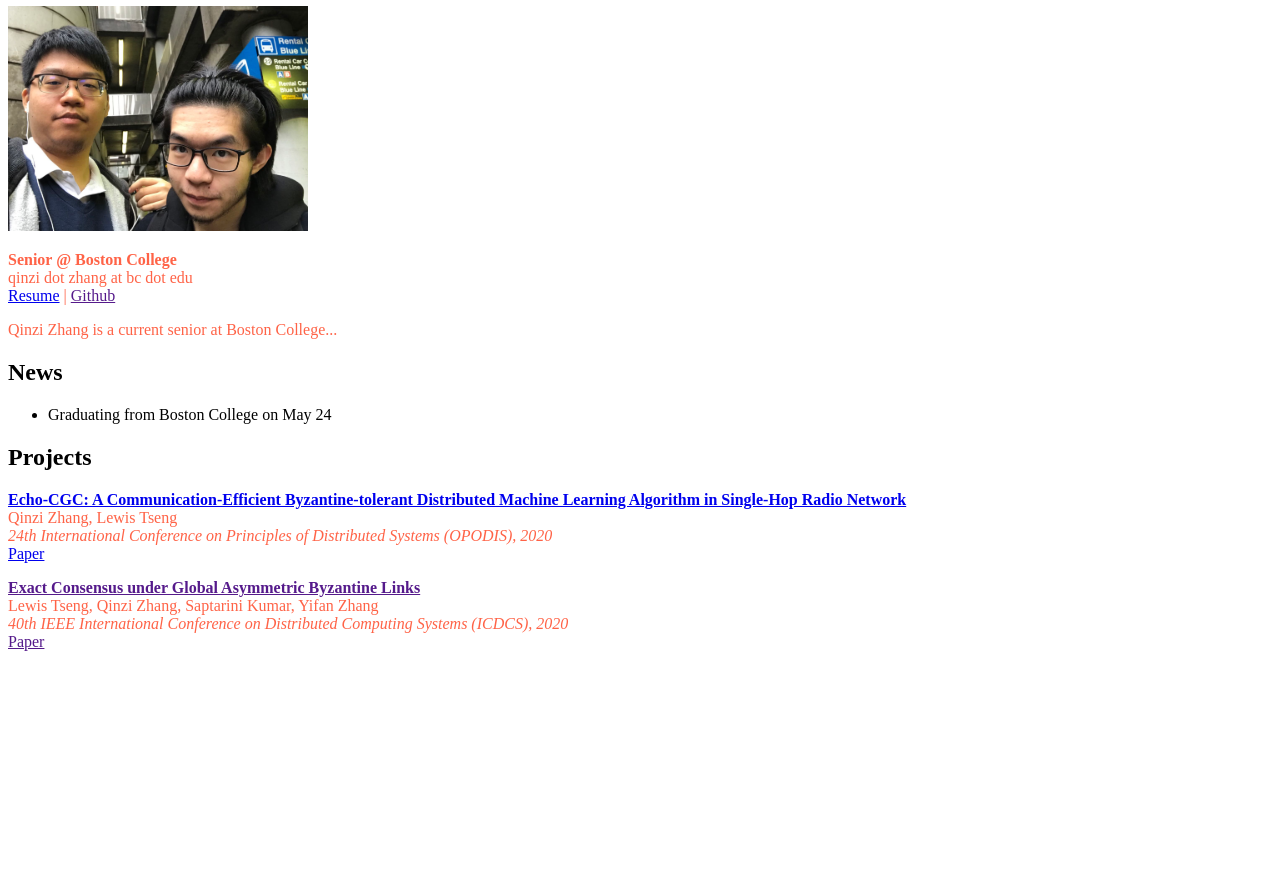
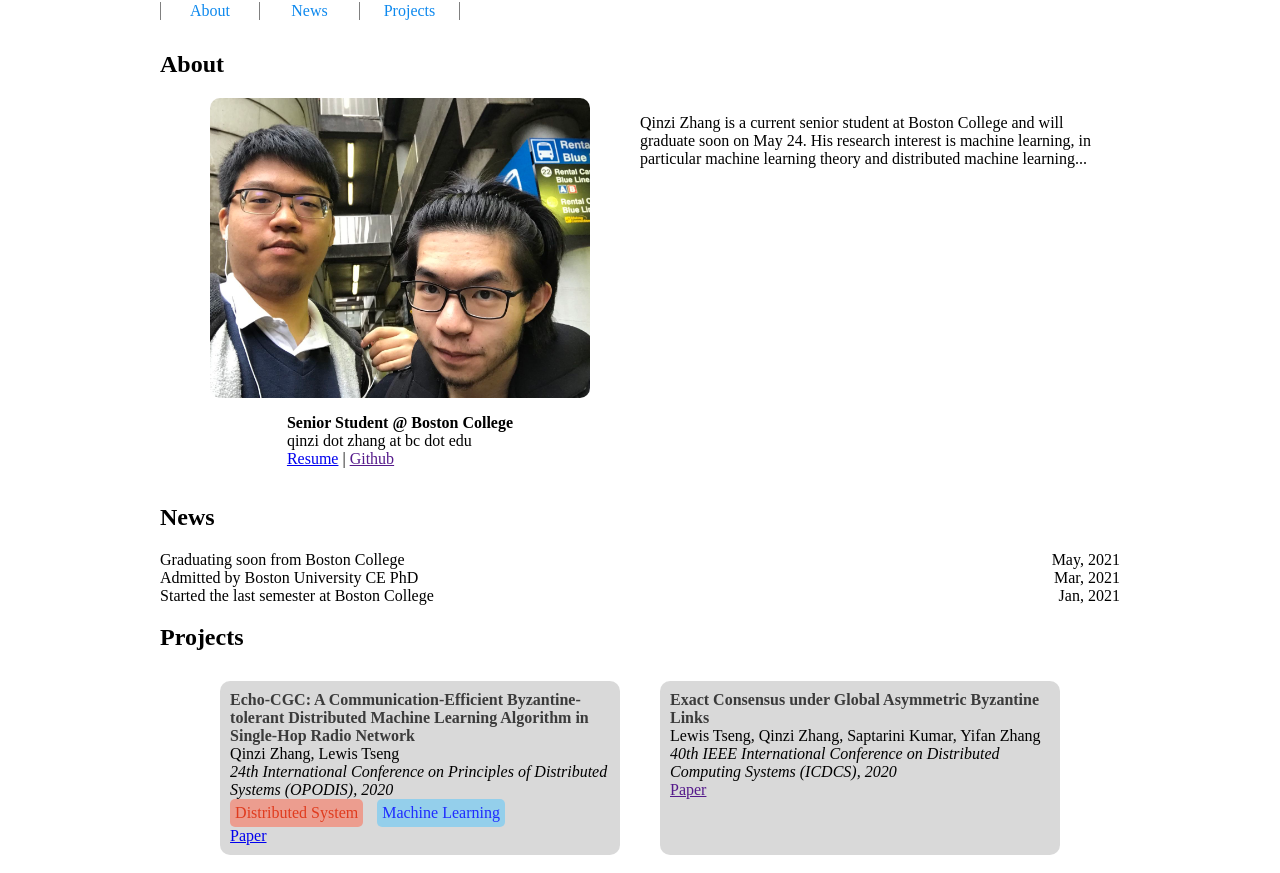
Before and after one commit to ZQZCalin/personal-page, a plain HTML site: page index.html in a window 1280 px wide. Shown: the part 89-962 px from the top of the page. Before the commit the page ends 800 px from the top, so only its background shows below. Drawn offline with Linux system fonts and the light colour scheme.

Commit message:
Basic CSS

```diff
--- a/index.html
+++ b/index.html
@@ -2,71 +2,94 @@
 <html lang=en-US>
 <head>
     <title>Qinzi Zhang Personal Webpage</title>
-    <link href="/static/style.css" rel="stylesheet">
+    <link href="./static/style.css" rel="stylesheet">
+    <link href="./static/home.css" rel="stylesheet">
     <meta name="viewport" content="width=device-width, initial_scale=1.0">
 </head>
 
 <body>
+    <div class="container">
+        <!-- Header -->
+        <header class="">
+            <h1>Welcome to Qinzi's Personal Website!</h1>
+        </header>
+
         <!-- Navigation Bar -->
-    <nav>
-        <a href="#section-about">About</a> |
-        <a href="#section-news">News</a> |
-        <a href="#section-projects">Projects</a>
+        <nav class="">
+            <ul>
+                <li><a href="#section-about">About</a></li>
+                <li><a href="#section-news">News</a></li>
+                <li><a href="#section-projects">Projects</a></li>
+            </ul>
         </nav>
 
         <!-- About -->
         <section id="section-about">
-        <header>
-            <h1>Qinzi Zhang</h1>
-            <img src="./image/Qinzi_Peilin.jpg" alt="A picture of me and Peilin" width="300">
+            <h1>About</h1>
+            <div class="row">
+                <div class="col-6 vertical-flex">
+                    <img id="portfolio" src="./image/Qinzi_Peilin.jpg" alt="A picture of me and Peilin">
                     <p>
-                <b>Senior @ Boston College</b> <br>
+                        <b>Senior Student @ Boston College</b> <br>
                         qinzi dot zhang at bc dot edu <br>
                         <a href="Resume.pdf">Resume</a> |
                         <a href="">Github</a>
                     </p>
-        </header>
-        <p>
-            Qinzi Zhang is a current senior at Boston College...
+                </div>
+                <p class="col-6">
+                    Qinzi Zhang is a current senior student at Boston College and will graduate soon
+                    on May 24. His research interest is machine learning, in particular machine learning
+                    theory and distributed machine learning...
                 </p>
+            </div>
         </section>
 
         <!-- News -->
         <section id="section-news">
             <h1>News</h1>
-        <ul>
-            <li>Graduating from Boston College on May 24</li>
+            <div class="row">
+                <ul class="col-8">
+                    <li>Graduating soon from Boston College</li>
+                    <li>Admitted by Boston University CE PhD</li>
+                    <li>Started the last semester at Boston College</li>
                 </ul>
+                <ul class="col-4">
+                    <li>May, 2021</li>
+                    <li>Mar, 2021</li>
+                    <li>Jan, 2021</li>
+                </ul>
+            </div>
         </section>
 
         <!-- Projects -->
         <section id="section-projects">
             <h1>Projects</h1>
 
+            <div id="flex-row" class="row">
                 <!-- Project 1: Echo-CGC -->
-        <section>
-            <p>
-                <a href="echo_CGC.html">
-                    <b>Echo-CGC: A Communication-Efficient Byzantine-tolerant
-                    Distributed Machine Learning Algorithm in Single-Hop Radio Network</b>
+                <section class="project col-5">
+                    <a href="echo_CGC.html" class="project-link">
+                        Echo-CGC: A Communication-Efficient Byzantine-tolerant
+                        Distributed Machine Learning Algorithm in Single-Hop Radio Network
                     </a> <br>
                     Qinzi Zhang, Lewis Tseng <br>
                     <i>24th International Conference on Principles of Distributed Systems (OPODIS), 2020</i> <br>
+                    <span class="tag distributed-systems">Distributed System</span>
+                    <span class="tag machine-learning">Machine Learning</span> <br>
                     <a href="https://arxiv.org/abs/2011.07447">Paper</a>
-            </p>
                 </section>
 
                 <!-- Project 2: Link Failure -->
-        <section>
-            <p>
-                <a href="">
-                    <b>Exact Consensus under Global Asymmetric Byzantine Links</b> <br>
-                </a>
+                <section class="project col-5">
+                    <a href="" class="project-link">
+                        Exact Consensus under Global Asymmetric Byzantine Links
+                    </a> <br>
                     Lewis Tseng, Qinzi Zhang, Saptarini Kumar, Yifan Zhang <br>
                     <i>40th IEEE International Conference on Distributed Computing Systems (ICDCS), 2020</i> <br>
                     <a href="">Paper</a>
-            </p>
                 </section>
+            </div>
         </section>
+    </div>
 </body>
 </html>
--- /dev/null
+++ b/static/home.css
@@ -0,0 +1,36 @@
+/* about */
+#portfolio {
+    border-radius: 10px;
+    width: 380px;
+    height: 300px;
+    object-fit: cover;
+}
+
+/* news */
+#section-news ul{
+    list-style-type: none;
+    padding: 0;
+    margin: 0;
+}
+
+#section-news ul:last-child {
+    text-align: right;
+}
+
+/* project */
+.project {
+    background-color: rgba(128, 128, 128, 0.3);
+    border-radius: 10px;
+    margin: 10px 20px;
+    padding: 10px;
+}
+
+.project-link:link, .project-link:visited {
+    text-decoration: none;
+    color: rgb(59, 59, 59);
+    font-weight: bold;
+}
+
+.project-link:hover {
+    color: black;
+}
--- a/static/style.css
+++ b/static/style.css
@@ -1,17 +1,117 @@
+/* global */
 :root {
-    --nav-margin-top: 10px;
+    --nav-top: 0px;
+}
+
+/* general style */
+* {
+    box-sizing: border-box;
 }
 
 p {
-    color : tomato;
+    color : black;
 }
 
-/* sticky navigation bar */
+.container {
+    max-width : 960px;
+    margin : 0 auto;
+}
+
+.vertical-flex {
+    display: flex;
+    flex-direction: column;
+    align-items: center;
+}
+
+/* Tags */
+.tag {
+    display: inline-block;
+    text-align: center;
+    padding: 5px;
+    margin-right: 10px;
+    border-radius: 5px;
+}
+
+.distributed-systems {
+    background-color: rgba(255,99,71,0.5);
+    color: rgb(224, 59, 30);
+}
+
+.machine-learning {
+    background-color: rgba(80, 198, 253, 0.5);
+    color: rgb(30, 45, 255);
+}
+
+/* Grid System */
+.row {
+    display: flex;
+    flex-wrap: wrap;
+    justify-content: center;
+}
+
+.col-1 {flex-basis: 8.33%;}
+.col-2 {flex-basis: 16.66%;}
+.col-3 {flex-basis: 25%;}
+.col-4 {flex-basis: 33.33%;}
+.col-5 {flex-basis: 41.66%;}
+.col-6 {flex-basis: 50%;}
+.col-7 {flex-basis: 58.33%;}
+.col-8 {flex-basis: 66.66%;}
+.col-9 {flex-basis: 75%;}
+.col-10 {flex-basis: 83.33%;}
+.col-11 {flex-basis: 91.66%;}
+.col-12 {flex-basis: 100%;}
+
+/* navigation bar */
 nav {
+    /* sticky position */
     position: sticky;
-    top: var(--nav-margin-top);
-    /* avoid "jumping" */
-    margin-top: var(--nav-margin-top);
+    top: var(--nav-top);
 
+    /* style */
     background-color: white;
 }
+
+nav > ul {
+    /* list style */
+    list-style-type: none;
+
+    /* flex box */
+    display: flex;
+    flex-wrap: wrap;
+    flex-direction: row;
+    align-items: center;
+
+    padding: 0;
+    height: 40px;
+}
+
+nav > ul > li {
+    max-width: 80px;
+    min-width: 100px;
+
+    text-align: center;
+
+    border-right: 1.5px solid gray;
+}
+
+nav > ul > li:first-child {
+    border-left: 1.5px solid gray;
+}
+
+/* navigation links */
+nav a:link, nav a:visited {
+    text-decoration: none;
+    color: rgb(14, 137, 238);
+}
+
+nav a:hover {
+    text-decoration: underline;
+    color: tomato;
+}
+
+nav a:active {
+    text-decoration: underline;
+    color: tomato;
+    font-weight: bold;
+}
```
Also changed, not shown: echo_CGC.html (+7 -1 lines), static/projects.css (added). Lines whose indentation alone changed are shown as unchanged.
